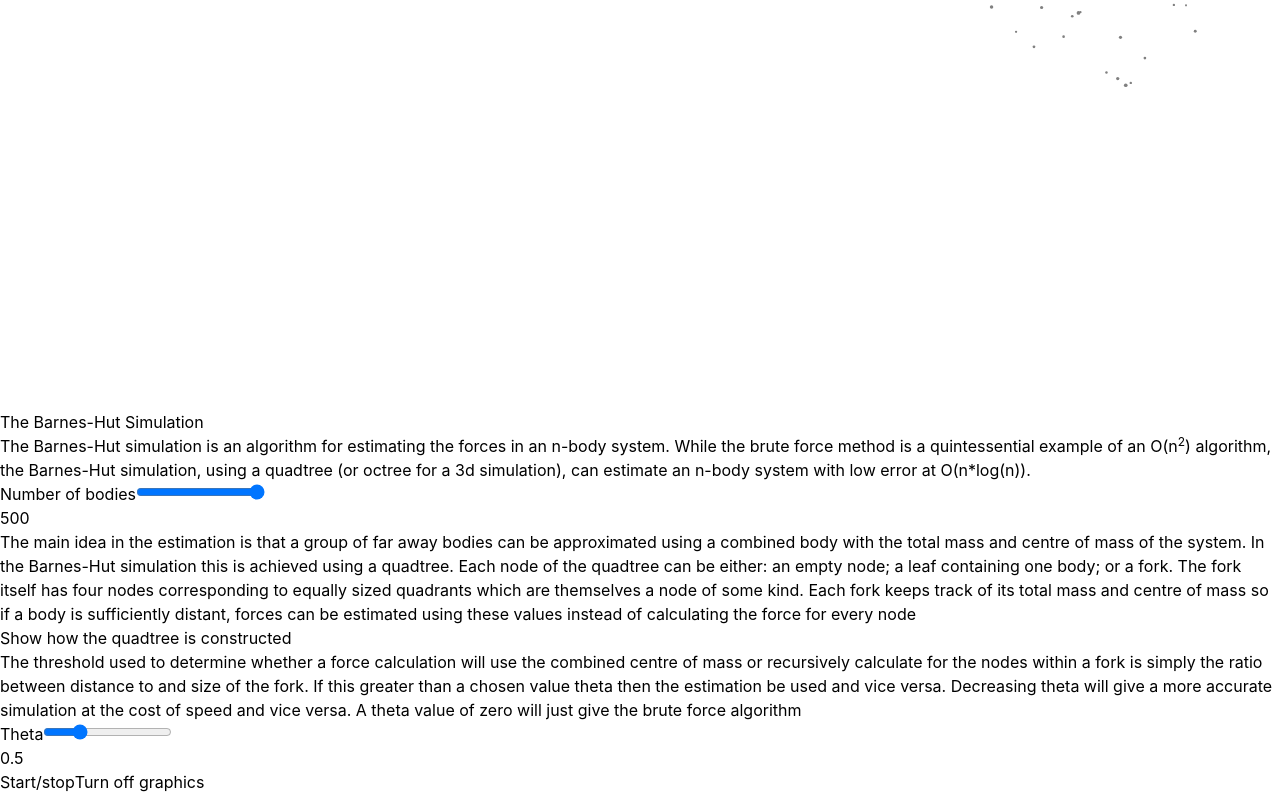
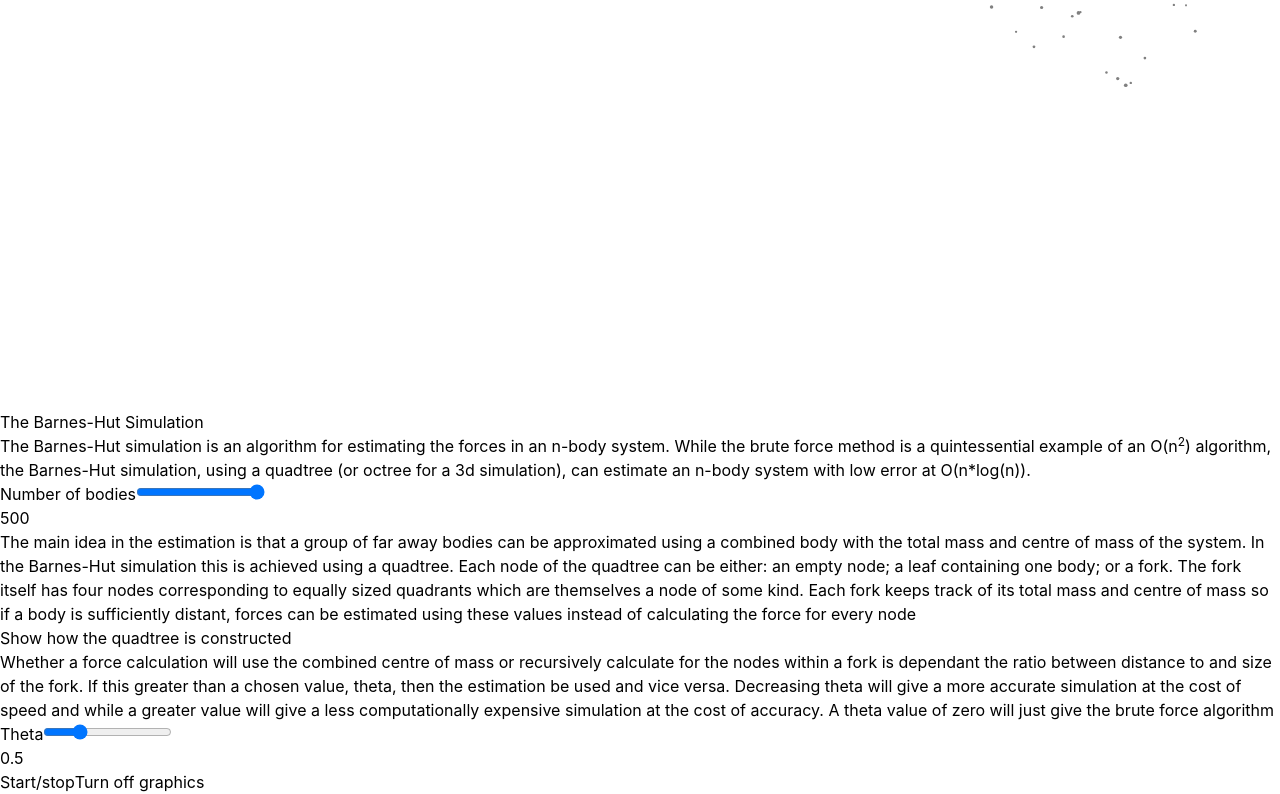
Before and after one commit to babyccino/barnes-hut, a Next.js app: page / in a window 1280 px wide. Shown: the part 870-1664 px from the top of the page. Built offline with nearby package versions, Linux system fonts and the light colour scheme.

Commit message:
Update text for readability

```diff
--- a/src/pages/index.tsx
+++ b/src/pages/index.tsx
@@ -134,12 +134,12 @@ export default function Home(): JSX.Element {
           <Button onClick={toggleAddingPoints}>Show how the quadtree is constructed</Button>
         </div>
         <p>
-          The threshold used to determine whether a force calculation will use the combined centre
-          of mass or recursively calculate for the nodes within a fork is simply the ratio between
-          distance to and size of the fork. If this greater than a chosen value theta then the
-          estimation be used and vice versa. Decreasing theta will give a more accurate simulation
-          at the cost of speed and vice versa. A theta value of zero will just give the brute force
-          algorithm
+          Whether a force calculation will use the combined centre of mass or recursively calculate
+          for the nodes within a fork is dependant the ratio between distance to and size of the
+          fork. If this greater than a chosen value, theta, then the estimation be used and vice
+          versa. Decreasing theta will give a more accurate simulation at the cost of speed and
+          while a greater value will give a less computationally expensive simulation at the cost of
+          accuracy. A theta value of zero will just give the brute force algorithm
         </p>
         <div className="flex flex-row gap-4 py-2 w-[90%] m-auto">
           <label htmlFor="theta">Theta</label>
```
